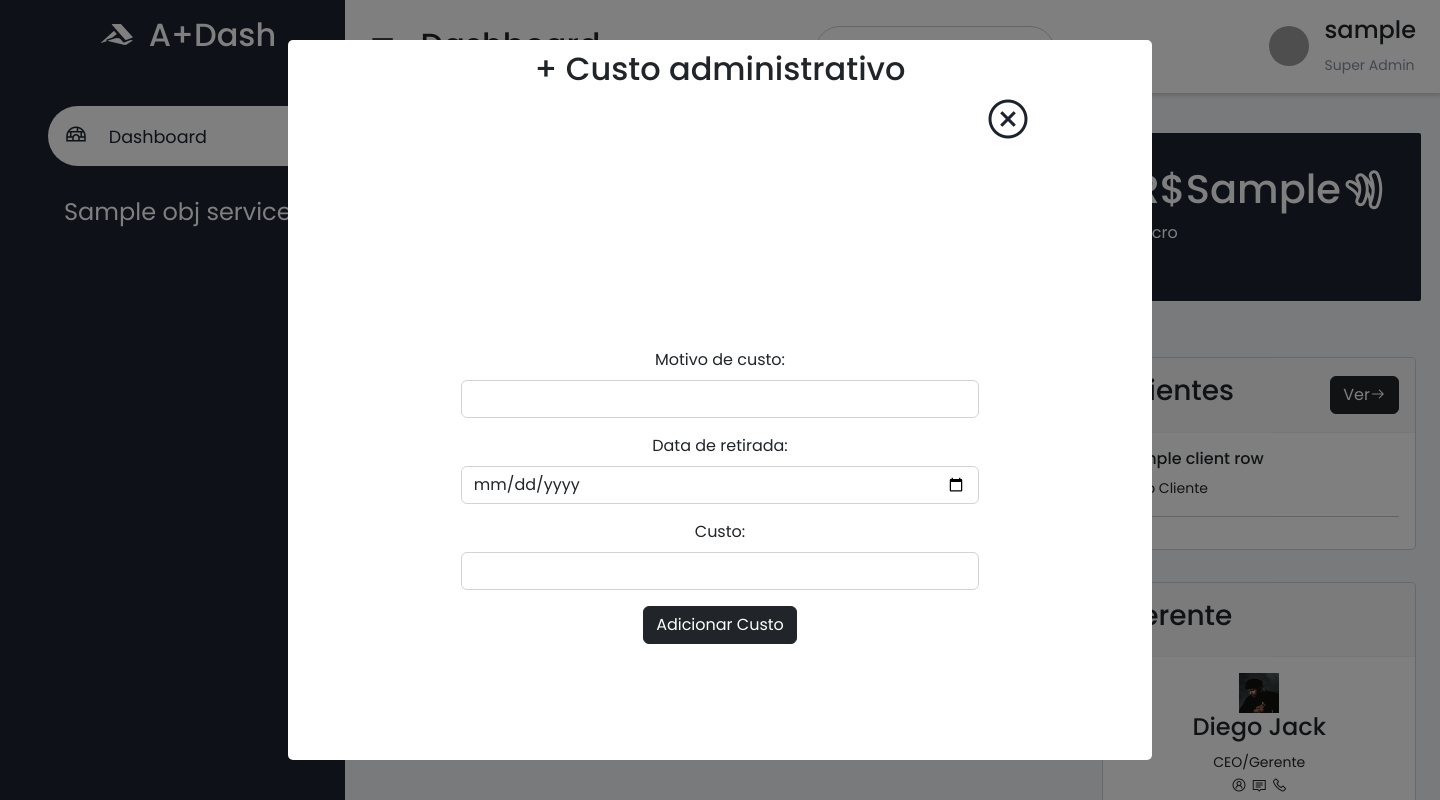
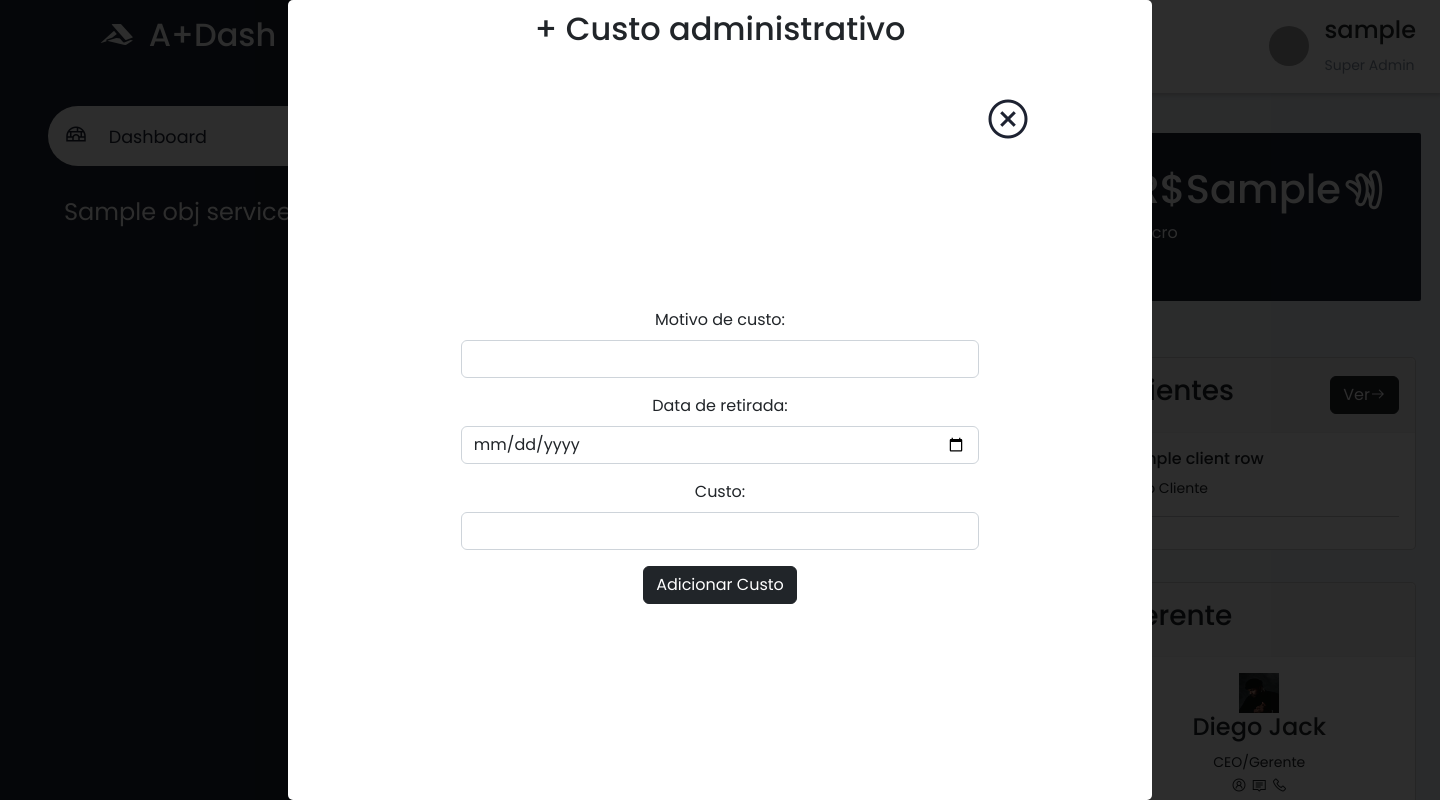
Before and after one commit to luanvictorms/A-DashMVC, a PHP site: template Views/modules/user/Dashboard.php in a window 1440 px wide, after a click that opens the changed part. Run offline with PHP 8.4, Linux system fonts and the light colour scheme; the template is opened without the code that fills it: most values are stand-ins (such as "Sample title", 1, 10 or a date in 2020); grey boxes are pictures that could not be loaded.

Commit message:
adjust_Css_modal

```diff
--- a/Css/style.css
+++ b/Css/style.css
@@ -296,7 +296,7 @@ tr td:last-child {
     align-items: center;
     width: 100%;
     height: 100%;
-    background-color: rgba(0,0,0,0.5);
+    background-color: rgba(0, 0, 0, 0.822);
 
 }
 
@@ -314,7 +314,12 @@ tr td:last-child {
 .modal .conteudoModal {
     border-radius: 5px;
     width: 60%;
-    height: 90%;
+    height: 100%;
+    background-color: white;
+}
+
+.modal .conteudoModal table{
+    height: 60%;
     background-color: white;
 }
 
--- a/Views/modules/user/Dashboard.php
+++ b/Views/modules/user/Dashboard.php
@@ -323,7 +323,7 @@
                                     </table>
 
                                     <!--Modal de adicionar um novo serviço-->
-                                    <label for="modalNewTypeAttendance" class="abrirModal btn btn-dark" style="margin-top: 140px">
+                                    <label for="modalNewTypeAttendance" class="abrirModal btn btn-dark" style="margin-top: 20px">
                                         <span class="las la-plus-circle"></span>
                                         <span>Adicionar Serviços</span>
                                     </label>
@@ -453,9 +453,7 @@
                                                             </td>
                                                             <td>
                                                                 <?php if($addAtendimento == 0): ?>
-
-                                                                        <a style="text-decoration: none" href="/usuario/clientes/delete?id=<?= $rowClientes['client_id']?>&mode=clientes" class="las la-trash"></a>
-
+                                                                    <a style="text-decoration: none" href="/usuario/clientes/delete?id=<?= $rowClientes['client_id']?>&mode=clientes" class="las la-trash"></a>
                                                                 <?php endif; ?>
                                                             </td>
                                                             <?php $addAtendimento = 0; ?>
```
